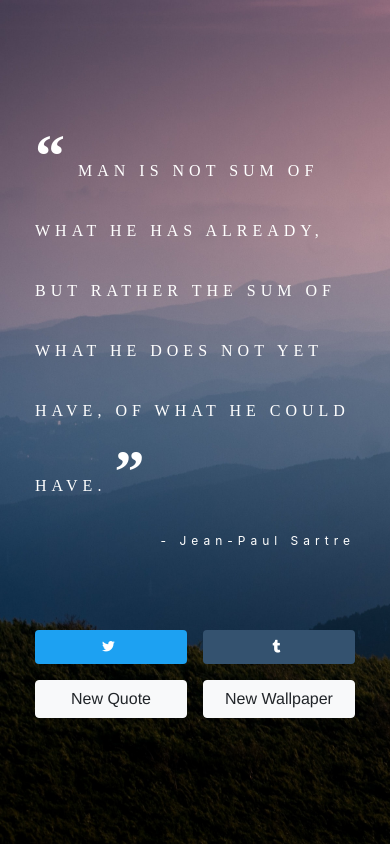
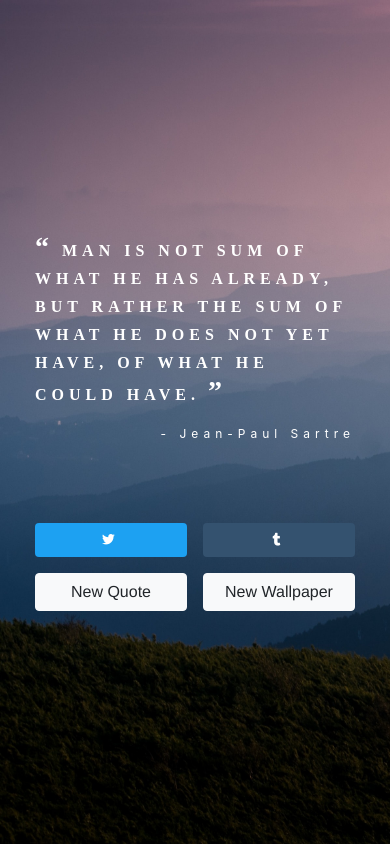
Before and after one commit to saransh-283/random-quote, a React (Create React App) app: page / in a window 390 px wide. Built offline with nearby package versions, Linux system fonts and the light colour scheme; a web font is replaced by a local one.

Commit message:
Final commit

```diff
--- a/src/assets/css/mobile-react.css
+++ b/src/assets/css/mobile-react.css
@@ -5,7 +5,7 @@
         color: white;
     }
 
-    #quote {
+    #text {
         line-height: 1.75rem;
         font-family: serif;
         font-weight: bold;
--- a/src/components/react/App.css
+++ b/src/components/react/App.css
@@ -40,7 +40,7 @@
 
 #text:before {
     content: open-quote;
-    font-size: 3.75rem;
+    font-size: 1.75rem;
     margin-right: .5rem;
     font-weight: bold;
     font-family: 'Coustard', serif;
@@ -48,7 +48,7 @@
 
 #text:after {
     content: close-quote;
-    font-size: 3.75rem;
+    font-size: 1.75rem;
     margin-left: .5rem;
     font-weight: bold;
     font-family: 'Coustard', serif;
```
